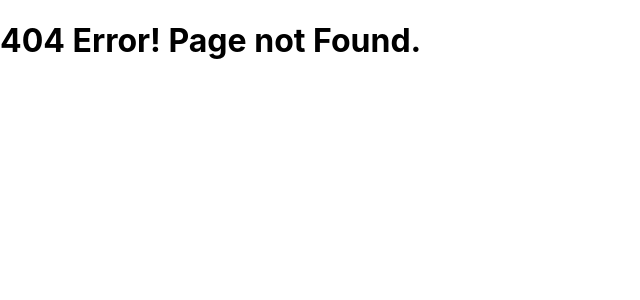
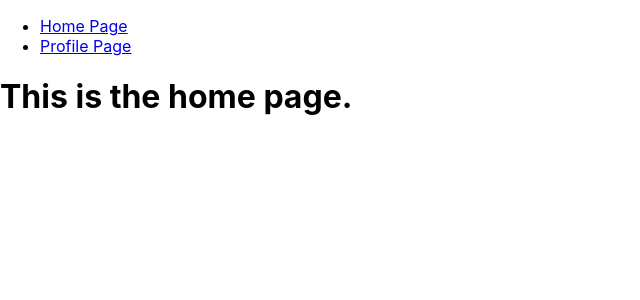
Before and after one commit to irfanseikh2011/Box_Office_Info, a React (Create React App) app: page / in a window 1280 px wide. Before the commit this address had no page. Shown: the top 300 px of the page, without its empty margins (0-640 px from the left). Built offline with nearby package versions, Linux system fonts and the light colour scheme.

Commit message:
Added Navbar and page components

```diff
--- a/src/App.js
+++ b/src/App.js
@@ -1,20 +1,26 @@
 import React from 'react';
 import {Switch, Route} from 'react-router-dom';
+import Navs from './components/Navs';
+import Home from './pages/Home';
+import Starred from './pages/Starred';
 
 function App() {
 
   return (
+    <div>
+    <Navs/>
       <Switch>
-      <Route exact path="/home">
-        <h1>Welcome to the Homepage</h1>
+      <Route exact path="/">
+        <Home/>
       </Route>
-      <Route path="/profile">
-        <h1>You have reached your Profile Page</h1>
+      <Route path="/starred">
+        <Starred/>
       </Route>
       <Route>
         <h1>404 Error! Page not Found.</h1>
       </Route>
     </Switch>
+    </div>
   );
 }
 
--- /dev/null
+++ b/src/components/Navs.js
@@ -0,0 +1,30 @@
+import React from 'react';
+import {Link} from 'react-router-dom';
+
+
+function Navs() {
+
+    const LINKS =
+    [
+        {
+            to:'/',
+            text:'Home Page'
+        },
+        {
+            to:'/profile',
+            text:"Profile Page"
+        }
+    ]
+
+    return (
+        <div>
+            <ul>
+                    {LINKS.map(item => (
+                        <li key={item.to}><Link to={item.to}>{item.text}</Link></li>
+                    ))}
+            </ul>
+        </div>
+    );
+  }
+
+  export default Navs;
--- /dev/null
+++ b/src/pages/Home.js
@@ -0,0 +1,11 @@
+import React from 'react'
+
+const Home = () => {
+    return (
+        <div>
+            <h1>This is the home page.</h1>
+        </div>
+    )
+}
+
+export default Home
--- /dev/null
+++ b/src/pages/Starred.js
@@ -0,0 +1,11 @@
+import React from 'react'
+
+const Starred = () => {
+    return (
+        <div>
+            <h1>This is the starred page.</h1>
+        </div>
+    )
+}
+
+export default Starred
```
